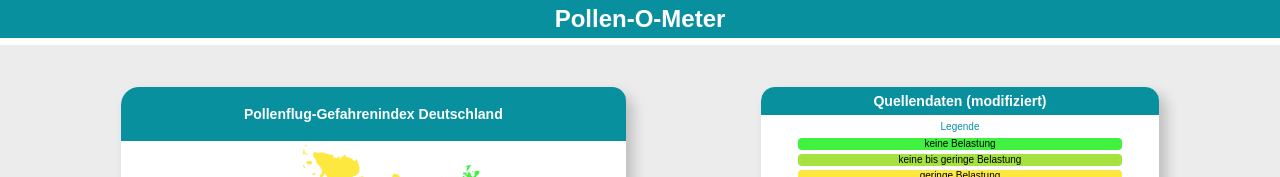
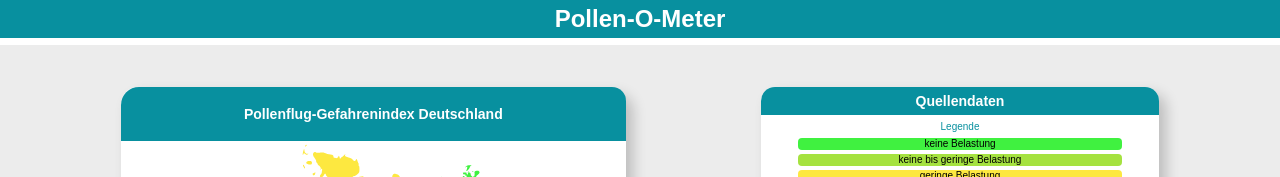
Before and after one commit to wheeler89/pollen-o-meter, a plain HTML site: page index.html in a window 1280 px wide. Shown: the top 177 px of the page. Drawn offline with Linux system fonts and the light colour scheme.

Commit message:
Update index.html

```diff
--- a/index.html
+++ b/index.html
@@ -1053,7 +1053,7 @@
                 </svg>
             </aside>
             <article id="source">
-                <h3>Quellendaten (modifiziert)</h3>
+                <h3>Quellendaten</h3>
                 <p>Legende</p>
                 <ul id="legend"></ul>
             </article>
```
